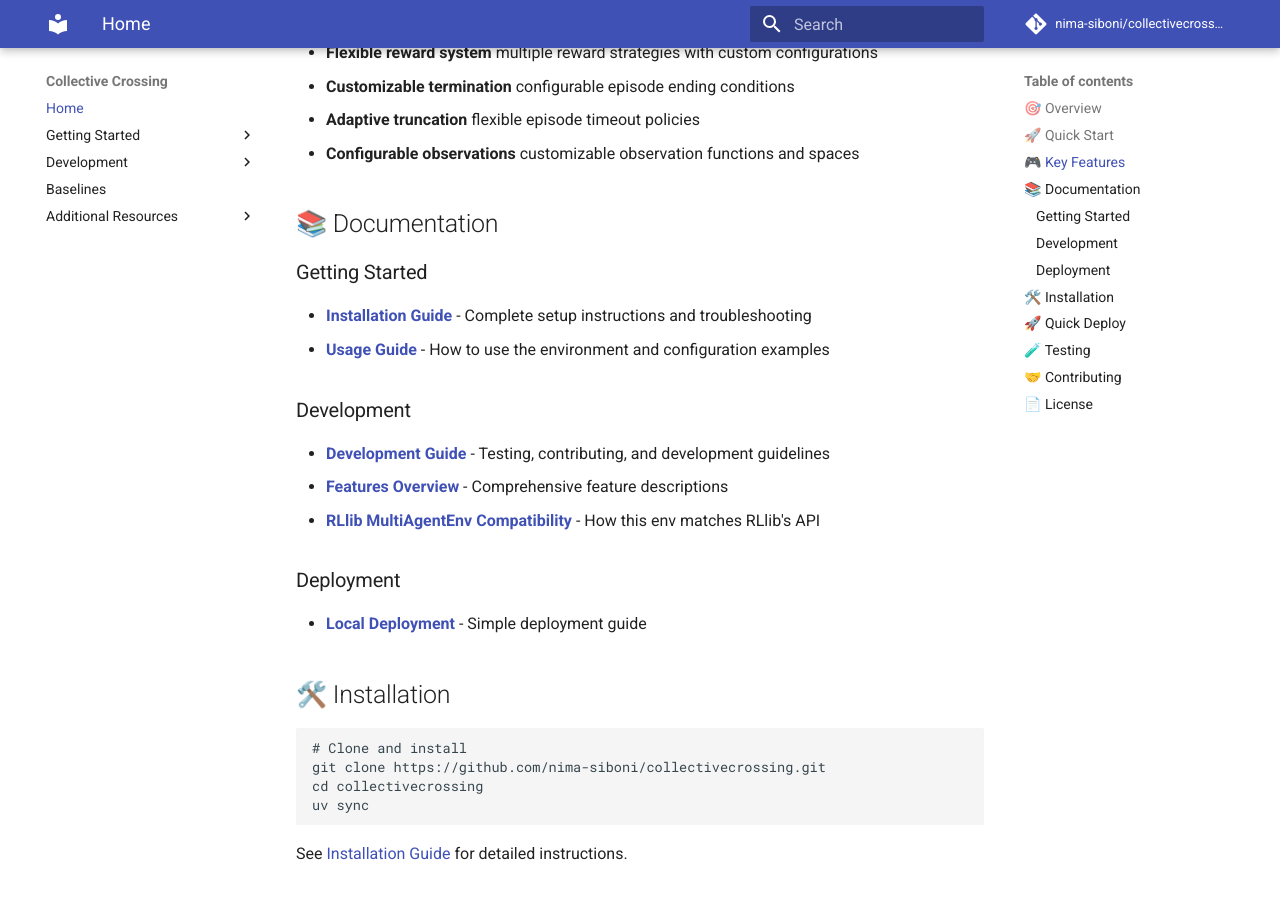
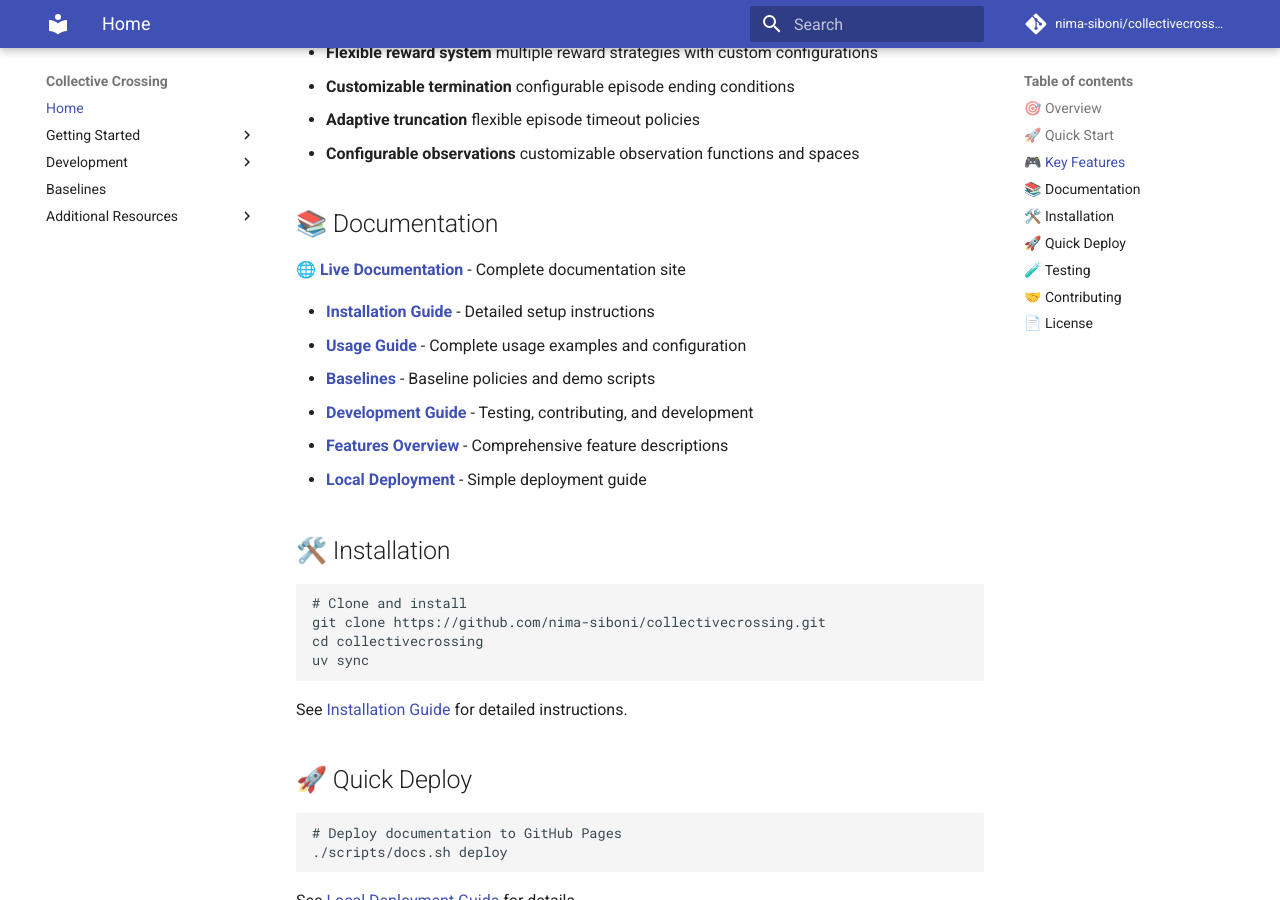
Before and after one commit to nima-siboni/collectivecrossing, an MkDocs documentation site: the page built from docs/index.md, in a window 1280 px wide and 900 px high, scrolled down 1966 px. Built offline with MkDocs 1.6.1 and Material for MkDocs 9.7.7, drawn with Linux system fonts in a browser that asks for light colours; comment, search, counter and statistics services are not loaded.

Commit message:
feat: update docs/index.md to match README with waiting policy demo GIF and documentation badge

```diff
--- a/docs/index.md
+++ b/docs/index.md
@@ -1,12 +1,13 @@
 # 🚇 Collective Crossing
 
 <p align="center">
-  <img src="./images/collective_crossing_animation.gif" alt="Collective Crossing Animation" width="50%">
+  <img src="./images/waiting_policy_demo.gif" alt="Waiting Policy Demo" width="50%">
 </p>
 
 [![Tests](https://github.com/nima-siboni/collectivecrossing/workflows/Run%20Tests/badge.svg)](https://github.com/nima-siboni/collectivecrossing/actions)
 [![Coverage](https://img.shields.io/badge/coverage-76%25-green)](https://github.com/nima-siboni/collectivecrossing/actions/workflows/test.yml)
 [![mypy](https://img.shields.io/badge/mypy-checked-blue)](https://github.com/nima-siboni/collectivecrossing)
+[![Documentation](https://img.shields.io/badge/docs-github.io-blue)](https://nima-siboni.github.io/collectivecrossing)
 
 A multi-agent reinforcement learning environment for simulating collective behavior in tram boarding/exiting scenarios. This project provides a grid-world environment where multiple agents interact to achieve their goals while sharing some resources together.
 
@@ -74,16 +75,13 @@ observations, infos = env.reset(seed=42)
 
 ## 📚 Documentation
 
-### Getting Started
-- **[Installation Guide](installation.md)** - Complete setup instructions and troubleshooting
-- **[Usage Guide](usage.md)** - How to use the environment and configuration examples
+🌐 **[Live Documentation](https://nima-siboni.github.io/collectivecrossing)** - Complete documentation site
 
-### Development
-- **[Development Guide](development.md)** - Testing, contributing, and development guidelines
+- **[Installation Guide](installation.md)** - Detailed setup instructions
+- **[Usage Guide](usage.md)** - Complete usage examples and configuration
+- **[Baselines](baselines.md)** - Baseline policies and demo scripts
+- **[Development Guide](development.md)** - Testing, contributing, and development
 - **[Features Overview](features.md)** - Comprehensive feature descriptions
- - **[RLlib MultiAgentEnv Compatibility](rllib_multiagent_compatibility.md)** - How this env matches RLlib's API
-
-### Deployment
 - **[Local Deployment](setup_local_deployment.md)** - Simple deployment guide
 
 ## 🛠️ Installation
```
